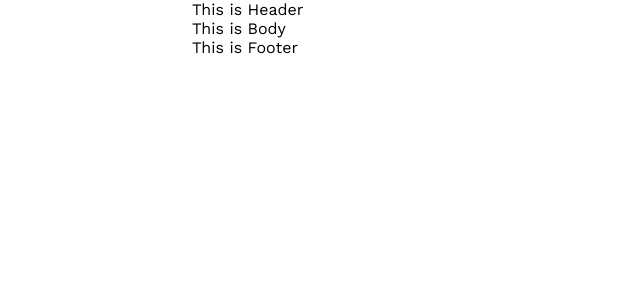
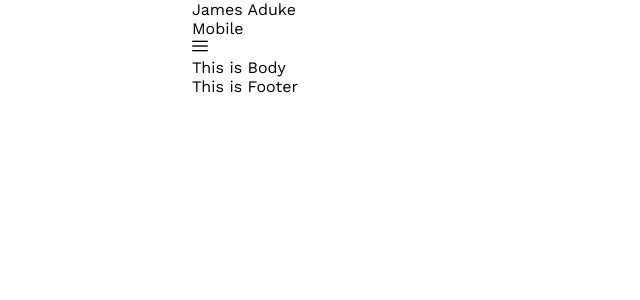
Before and after one commit to jamesaduke/react-portfolio, a React (Create React App) app: page / in a window 1280 px wide. Shown: the top 300 px of the page, without its empty margins (0-640 px from the left). Built offline with nearby package versions, Linux system fonts and the light colour scheme.

Commit message:
ft-set sidebar opening function

```diff
--- a/public/index.html
+++ b/public/index.html
@@ -27,6 +27,7 @@
     <link rel="preconnect" href="https://fonts.googleapis.com">
     <link rel="preconnect" href="https://fonts.gstatic.com" crossorigin>
     <link href="https://fonts.googleapis.com/css2?family=Work+Sans:wght@300;400&display=swap" rel="stylesheet">
+    <link rel='stylesheet' href='https://cdn-uicons.flaticon.com/uicons-regular-rounded/css/uicons-regular-rounded.css'>
     <title>James Aduke</title>
   </head>
   <body>
--- a/src/components/header/index.js
+++ b/src/components/header/index.js
@@ -1,8 +1,26 @@
-import React from "react";
+import React, {useState} from "react";
+import Web from "./mobile";
+import Mobile from "./mobile";
 
 
 function Header(){
-    return <div>This is Header</div>;
+    const [isOpen, setIsOpen] = useState(false);
+    return (
+        <div className="header">
+            <div className="logo">James Aduke</div>
+            <div className="menu">
+                <div className="WebMenu"><Web /></div>
+                <div className="mobileMenu">
+                    <div onClick={() => {
+                        setIsOpen(!isOpen);
+                    }}>
+                        <i class="fi fi-rr-menu-burger"/>
+                    </div>
+                    {isOpen && <Mobile isOpen = {isOpen} setIsOpen={setIsOpen}/>}
+                </div>
+            </div>
+        </div>
+    );
 }
 
 export default Header;
--- /dev/null
+++ b/src/components/header/mobile/index.js
@@ -0,0 +1,7 @@
+import React from "react";
+
+function Mobile (){
+    return <div>Mobile</div>
+}
+
+export default Mobile;
```
Also changed, not shown: src/components/header/web/index.js (added, +7 -0 lines), src/components/header/header.css (added).
